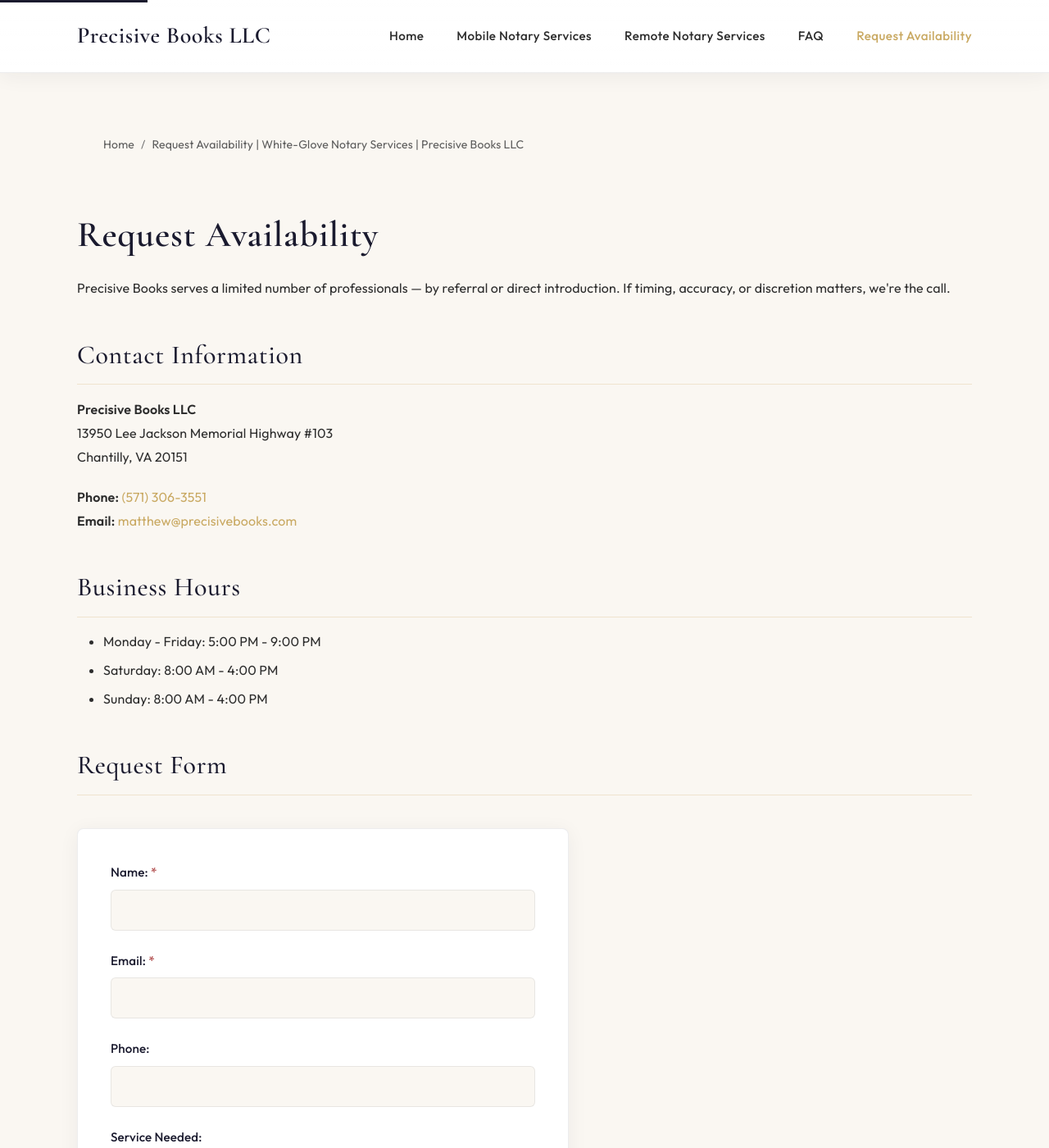
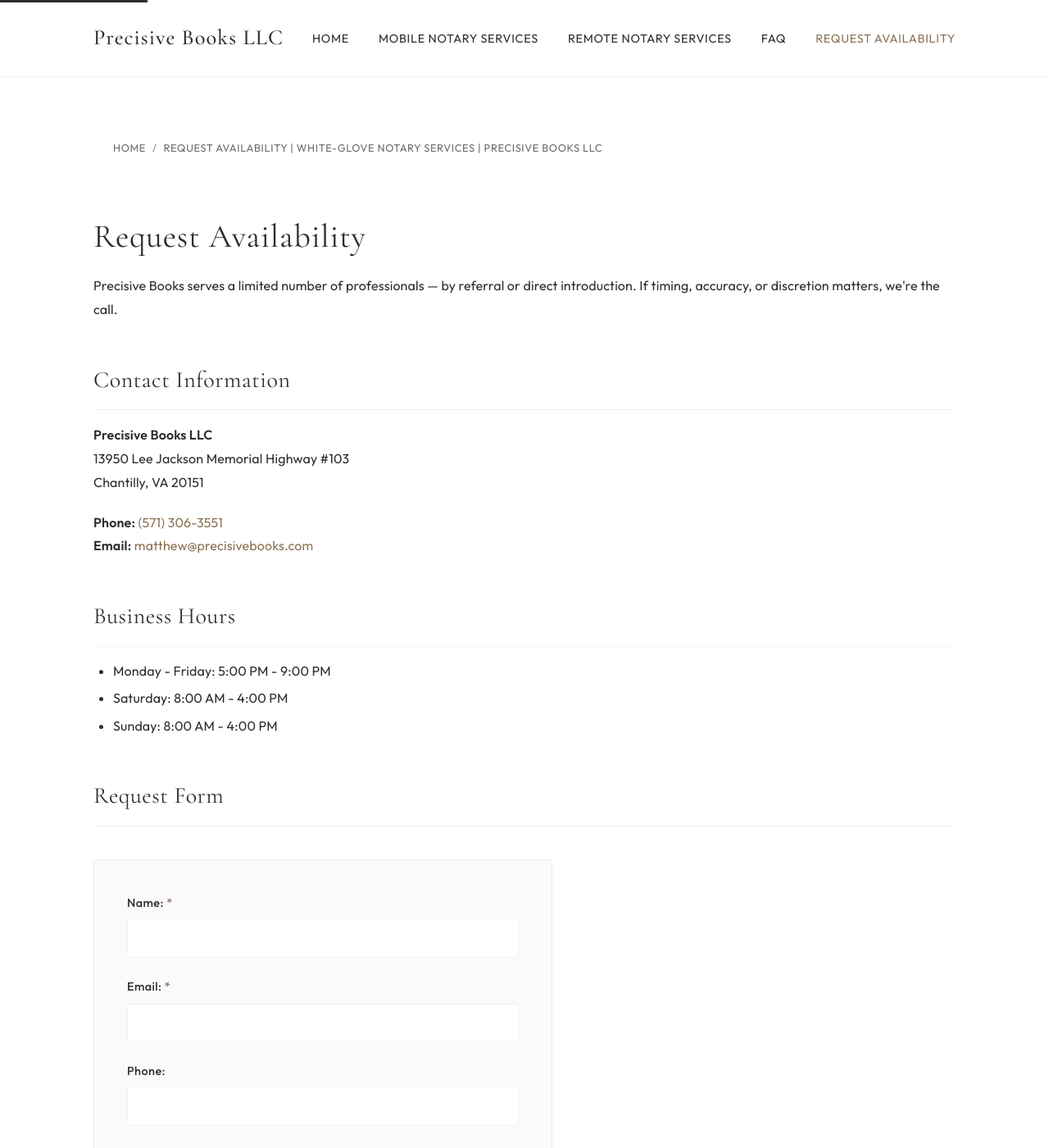
Before and after one commit to precisivebooks/precisivebooks-site, a Jekyll site: the page built from contact/index.html, in a window 1280 px wide and 1400 px high. Shown: the whole window at 82% size. Built offline with Jekyll 4.4.1, drawn with Linux system fonts in a browser that asks for light colours.

Commit message:
Artmedica-inspired aesthetic

```diff
--- a/_layouts/default.html
+++ b/_layouts/default.html
@@ -24,7 +24,7 @@
     <meta name="geo.placename" content="Chantilly">
     <meta name="geo.position" content="38.8943;-77.4311">
     <meta name="ICBM" content="38.8943, -77.4311">
-    <meta name="theme-color" content="#1a1a2e">
+    <meta name="theme-color" content="#ffffff">
     <meta name="format-detection" content="telephone=yes">
 
     <!-- Preconnect for performance -->
--- a/_layouts/faq.html
+++ b/_layouts/faq.html
@@ -24,7 +24,7 @@
     <meta name="geo.placename" content="Chantilly">
     <meta name="geo.position" content="38.8943;-77.4311">
     <meta name="ICBM" content="38.8943, -77.4311">
-    <meta name="theme-color" content="#1a1a2e">
+    <meta name="theme-color" content="#ffffff">
     <meta name="format-detection" content="telephone=yes">
 
     <!-- Preconnect for performance -->
--- a/assets/css/main.css
+++ b/assets/css/main.css
@@ -1,4 +1,4 @@
-/* Reset and Base Styles */
+/* Reset and Base Styles - Artmedica-inspired aesthetic */
 * {
     margin: 0;
     padding: 0;
@@ -6,22 +6,23 @@
 }
 
 :root {
-    /* Luxurious color palette */
-    --primary-color: #c9a962;
-    --primary-dark: #a88b4a;
-    --secondary-color: #1a1a2e;
+    /* Clean, modern medical spa palette */
+    --primary-color: #2d2d2d;
+    --primary-light: #5c5c5c;
+    --accent-color: #8b7355;
+    --accent-soft: #a89885;
     --text-color: #2d2d2d;
-    --text-muted: #5c5c5c;
-    --bg-color: #faf7f2;
-    --bg-cream: #f5f0e8;
-    --bg-elevated: #ffffff;
-    --border-color: rgba(201, 169, 98, 0.25);
-    --border-subtle: rgba(26, 26, 46, 0.08);
-    --shadow-soft: 0 4px 24px rgba(26, 26, 46, 0.06);
-    --shadow-elevated: 0 8px 40px rgba(26, 26, 46, 0.08);
-    --max-width: 1140px;
+    --text-muted: #6b6b6b;
+    --bg-color: #ffffff;
+    --bg-soft: #fafafa;
+    --bg-warm: #f8f7f5;
+    --border-color: rgba(45, 45, 45, 0.08);
+    --border-subtle: rgba(45, 45, 45, 0.06);
+    --shadow-soft: 0 2px 12px rgba(0, 0, 0, 0.04);
+    --shadow-subtle: 0 1px 3px rgba(0, 0, 0, 0.04);
+    --max-width: 1100px;
     --spacing: 1.5rem;
-    --transition: 0.35s cubic-bezier(0.4, 0, 0.2, 1);
+    --transition: 0.3s ease;
 }
 
 /* Skip to main content link (accessibility) */
@@ -29,8 +30,8 @@
     position: absolute;
     top: -40px;
     left: 0;
-    background: var(--secondary-color);
-    color: var(--primary-color);
+    background: var(--primary-color);
+    color: white;
     padding: 8px 16px;
     text-decoration: none;
     z-index: 1000;
@@ -56,16 +57,14 @@
     padding: 0 var(--spacing);
 }
 
-/* Header Styles */
+/* Header - Clean, minimal */
 .site-header {
-    background: linear-gradient(180deg, var(--bg-elevated) 0%, rgba(255, 255, 255, 0.98) 100%);
+    background: var(--bg-color);
     border-bottom: 1px solid var(--border-subtle);
-    padding: 1.25rem 0;
+    padding: 1.5rem 0;
     position: sticky;
     top: 0;
     z-index: 100;
-    box-shadow: var(--shadow-soft);
-    backdrop-filter: blur(12px);
 }
 
 .header-content {
@@ -76,12 +75,12 @@
 
 .logo-text {
     font-family: 'Cormorant Garamond', Georgia, serif;
-    font-size: 1.75rem;
-    font-weight: 600;
-    color: var(--secondary-color);
+    font-size: 1.65rem;
+    font-weight: 500;
+    color: var(--primary-color);
     margin: 0;
     display: block;
-    letter-spacing: 0.02em;
+    letter-spacing: 0.04em;
 }
 
 .logo a {
@@ -91,27 +90,28 @@
 }
 
 .logo a:hover {
-    opacity: 0.85;
+    opacity: 0.7;
 }
 
 .main-nav ul {
     display: flex;
     list-style: none;
-    gap: 2.5rem;
+    gap: 2.25rem;
 }
 
 .main-nav a {
     text-decoration: none;
     color: var(--text-color);
-    font-weight: 500;
-    font-size: 0.95rem;
-    letter-spacing: 0.03em;
+    font-weight: 400;
+    font-size: 0.9rem;
+    letter-spacing: 0.05em;
+    text-transform: uppercase;
     transition: color var(--transition);
 }
 
 .main-nav a:hover,
 .main-nav a.active {
-    color: var(--primary-color);
+    color: var(--accent-color);
 }
 
 .mobile-menu-toggle {
@@ -124,9 +124,9 @@
 }
 
 .mobile-menu-toggle span {
-    width: 24px;
-    height: 2px;
-    background-color: var(--secondary-color);
+    width: 22px;
+    height: 1.5px;
+    background-color: var(--primary-color);
     margin: 4px 0;
     transition: var(--transition);
 }
@@ -142,7 +142,9 @@
     display: flex;
     flex-wrap: wrap;
     gap: 0.5rem;
-    font-size: 0.875rem;
+    font-size: 0.8rem;
+    letter-spacing: 0.05em;
+    text-transform: uppercase;
 }
 
 .breadcrumbs li {
@@ -158,54 +160,54 @@
 }
 
 .breadcrumbs a {
-    color: var(--primary-color);
+    color: var(--accent-color);
     text-decoration: none;
     transition: color var(--transition);
 }
 
 .breadcrumbs a:hover {
-    color: var(--primary-dark);
+    color: var(--primary-color);
 }
 
 .breadcrumbs span {
     color: var(--text-muted);
 }
 
-/* Main Content */
+/* Main Content - Generous white space */
 .main-content {
     min-height: calc(100vh - 200px);
-    padding: 4rem 0;
+    padding: 4rem 0 5rem;
 }
 
 .main-content h1 {
     font-family: 'Cormorant Garamond', Georgia, serif;
-    font-size: 2.75rem;
-    font-weight: 600;
-    margin-bottom: 1.5rem;
-    color: var(--secondary-color);
+    font-size: 2.5rem;
+    font-weight: 400;
+    margin-bottom: 1.25rem;
+    color: var(--primary-color);
     letter-spacing: 0.02em;
-    line-height: 1.2;
+    line-height: 1.3;
 }
 
 .main-content h2 {
     font-family: 'Cormorant Garamond', Georgia, serif;
-    font-size: 2rem;
-    font-weight: 500;
-    margin-top: 2.5rem;
+    font-size: 1.75rem;
+    font-weight: 400;
+    margin-top: 3rem;
     margin-bottom: 1rem;
-    color: var(--secondary-color);
+    color: var(--primary-color);
     letter-spacing: 0.02em;
-    padding-bottom: 0.5rem;
-    border-bottom: 1px solid var(--border-color);
+    padding-bottom: 0.75rem;
+    border-bottom: 1px solid var(--border-subtle);
 }
 
 .main-content h3 {
     font-family: 'Cormorant Garamond', Georgia, serif;
-    font-size: 1.5rem;
-    font-weight: 500;
-    margin-top: 1.75rem;
-    margin-bottom: 0.75rem;
-    color: var(--secondary-color);
+    font-size: 1.35rem;
+    font-weight: 400;
+    margin-top: 1.5rem;
+    margin-bottom: 0.5rem;
+    color: var(--primary-color);
     letter-spacing: 0.01em;
 }
 
@@ -213,43 +215,42 @@
     margin-bottom: 1.25rem;
     line-height: 1.8;
     color: var(--text-color);
+    font-size: 1rem;
 }
 
 .main-content ul,
 .main-content ol {
-    margin-left: 2rem;
+    margin-left: 1.5rem;
     margin-bottom: 1.25rem;
 }
 
 .main-content li {
-    margin-bottom: 0.5rem;
+    margin-bottom: 0.4rem;
 }
 
 .main-content a {
-    color: var(--primary-color);
+    color: var(--accent-color);
     text-decoration: none;
     transition: color var(--transition);
 }
 
 .main-content a:hover {
-    color: var(--primary-dark);
+    color: var(--primary-color);
 }
 
 .main-content hr {
     border: none;
     height: 1px;
-    background: linear-gradient(90deg, transparent, var(--border-color), transparent);
-    margin: 2.5rem 0;
+    background: var(--border-subtle);
+    margin: 3rem 0;
 }
 
-/* Contact Form */
+/* Contact Form - Clean, minimal */
 .contact-form {
-    max-width: 600px;
+    max-width: 560px;
     margin: 2.5rem 0;
     padding: 2.5rem;
-    background: var(--bg-elevated);
-    border-radius: 8px;
-    box-shadow: var(--shadow-soft);
+    background: var(--bg-soft);
     border: 1px solid var(--border-subtle);
 }
 
@@ -261,12 +262,13 @@
     display: block;
     margin-bottom: 0.5rem;
     font-weight: 500;
-    color: var(--secondary-color);
-    font-size: 0.95rem;
+    color: var(--primary-color);
+    font-size: 0.9rem;
+    letter-spacing: 0.03em;
 }
 
 .required {
-    color: #b45353;
+    color: #9a6b6b;
 }
 
 .form-group input[type="text"],
@@ -275,13 +277,12 @@
 .form-group select,
 .form-group textarea {
     width: 100%;
-    padding: 0.875rem 1rem;
+    padding: 0.75rem 1rem;
     border: 1px solid var(--border-subtle);
-    border-radius: 6px;
     font-size: 1rem;
     font-family: inherit;
     background: var(--bg-color);
-    transition: border-color var(--transition), box-shadow var(--transition);
+    transition: border-color var(--transition);
 }
 
 .form-group input:focus,
@@ -289,7 +290,6 @@
 .form-group textarea:focus {
     outline: none;
     border-color: var(--primary-color);
-    box-shadow: 0 0 0 3px rgba(201, 169, 98, 0.12);
 }
 
 .hidden {
@@ -297,21 +297,20 @@
 }
 
 .submit-button {
-    background: linear-gradient(135deg, var(--primary-color) 0%, var(--primary-dark) 100%);
-    color: var(--secondary-color);
-    padding: 0.875rem 2.25rem;
+    background: var(--primary-color);
+    color: white;
+    padding: 0.875rem 2rem;
     border: none;
-    border-radius: 6px;
-    font-size: 1rem;
-    font-weight: 600;
+    font-size: 0.9rem;
+    font-weight: 500;
     cursor: pointer;
-    transition: transform var(--transition), box-shadow var(--transition);
-    letter-spacing: 0.05em;
+    transition: opacity var(--transition);
+    letter-spacing: 0.08em;
+    text-transform: uppercase;
 }
 
 .submit-button:hover {
-    transform: translateY(-1px);
-    box-shadow: var(--shadow-elevated);
+    opacity: 0.85;
 }
 
 /* CTA button (link styled as button) */
@@ -321,52 +320,52 @@
     margin: 1rem 0;
 }
 
-/* Footer */
+/* Footer - Clean, minimal */
 .site-footer {
-    background: linear-gradient(180deg, var(--secondary-color) 0%, #16162a 100%);
-    border-top: 1px solid rgba(201, 169, 98, 0.15);
-    padding: 4rem 0 1.5rem;
-    margin-top: 5rem;
+    background: var(--bg-warm);
+    border-top: 1px solid var(--border-subtle);
+    padding: 4rem 0 2rem;
+    margin-top: 4rem;
 }
 
 .footer-content {
     display: grid;
-    grid-template-columns: repeat(auto-fit, minmax(250px, 1fr));
+    grid-template-columns: repeat(auto-fit, minmax(220px, 1fr));
     gap: 2.5rem;
     margin-bottom: 2.5rem;
 }
 
 .footer-section h3 {
     font-family: 'Cormorant Garamond', Georgia, serif;
-    font-size: 1.25rem;
-    font-weight: 500;
+    font-size: 1.1rem;
+    font-weight: 400;
     margin-bottom: 1rem;
     color: var(--primary-color);
-    letter-spacing: 0.03em;
+    letter-spacing: 0.05em;
 }
 
 .footer-section p {
     margin-bottom: 0.5rem;
-    color: rgba(255, 255, 255, 0.75);
+    color: var(--text-muted);
     font-size: 0.95rem;
 }
 
 .footer-section a {
-    color: var(--primary-color);
+    color: var(--accent-color);
     text-decoration: none;
     transition: color var(--transition);
 }
 
 .footer-section a:hover {
-    color: #e0c78a;
+    color: var(--primary-color);
 }
 
 .footer-bottom {
     text-align: center;
     padding-top: 2rem;
-    border-top: 1px solid rgba(201, 169, 98, 0.2);
-    color: rgba(255, 255, 255, 0.5);
-    font-size: 0.9rem;
+    border-top: 1px solid var(--border-subtle);
+    color: var(--text-muted);
+    font-size: 0.85rem;
 }
 
 /* Responsive Design */
@@ -377,9 +376,8 @@
         top: 100%;
         left: 0;
         right: 0;
-        background: var(--bg-elevated);
+        background: var(--bg-color);
         border-top: 1px solid var(--border-subtle);
-        box-shadow: var(--shadow-elevated);
     }
 
     .main-nav.active {
@@ -402,11 +400,11 @@
     }
 
     .main-content h1 {
-        font-size: 2.25rem;
+        font-size: 2rem;
     }
 
     .main-content h2 {
-        font-size: 1.75rem;
+        font-size: 1.5rem;
     }
 
     .contact-form {
```
